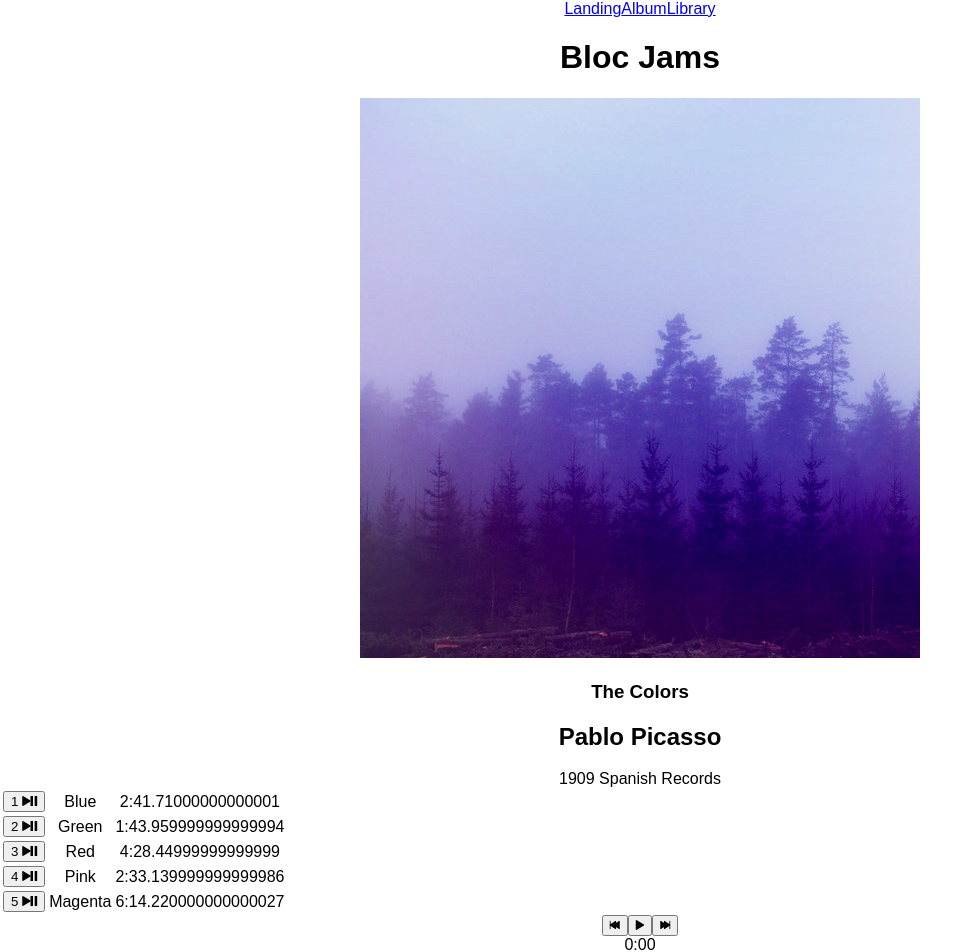
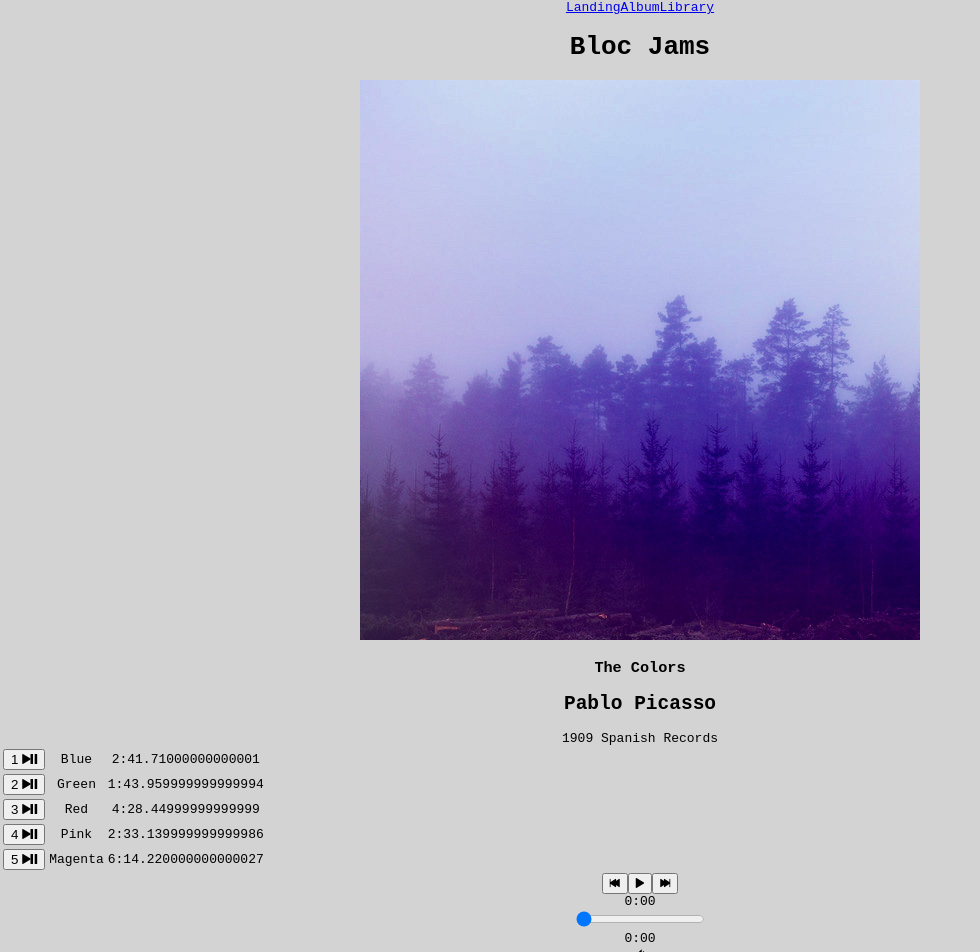
Before and after one commit to lukegits/Music-Streamer, a React (Create React App) app: page /album/the-colors in a window 1280 px wide. Shown: the top 952 px of the page, without its empty margins (0-980 px from the left). Built offline with nearby package versions, Linux system fonts and the light colour scheme.

Commit message:
new range assignment edits 322 458pm

```diff
--- a/src/App.css
+++ b/src/App.css
@@ -1,5 +1,12 @@
+.album-cover-art {
+    max-width:100%;
+    height:auto;
+}
+
 .App {
   text-align: center;
+  font-family: monospace;
+  background-color: lightgrey;
 }
 
 .App-logo {
@@ -22,6 +29,10 @@
   font-size: large;
 }
 
+.landing{
+  background-color: lightblue;
+}
+
 @keyframes App-logo-spin {
   from { transform: rotate(0deg); }
   to { transform: rotate(360deg); }
--- a/src/components/Album.js
+++ b/src/components/Album.js
@@ -13,8 +13,8 @@ class Album extends Component {
    this.state = {
       album: album,
       currentSong: album.songs[0],
-      currentTime: 0,
-      duration: album.songs[0].duration,
+      currentTime: this.formatTime(0),
+      duration: this.formatTime(album.songs[0].duration),
       isPlaying: false,
       currentVolume: 0.5,
 
@@ -101,6 +101,7 @@ class Album extends Component {
    render() {
      console.log(this.audioElement);
      return (
+
        <section className="album">
        <section id="album-info">
          <img id="album-cover-art" src={this.state.album.albumCover} alt="album-art"/>
@@ -136,7 +137,7 @@ class Album extends Component {
       isPlaying={this.state.isPlaying}
       currentSong={this.state.currentSong}
       currentTime={this.audioElement.currentTime}
-      duration={this.formatTime(this.audioElement.duration)}
+      duration={this.audioElement.duration}
       currentVolume={this.audioElement.currentVolume}
       handleSongClick={() => this.handleSongClick(this.state.currentSong)}
       handlePrevClick={() => this.handlePrevClick()}
--- a/src/components/Landing.js
+++ b/src/components/Landing.js
@@ -1,6 +1,7 @@
 import React from 'react';
 
 const Landing = () => (
+
   <section className="landing">
   <h1 className="hero-title">Turn the music up!</h1>
 
@@ -17,7 +18,7 @@ const Landing = () => (
      <h2 className="point-title">Mobile enabled</h2>
      <p className="point-description">Listen to your music on the go. This streaming service is available on all mobile platforms.</p>
    </div>
- </section>
+   </section>
   </section>
 );
 
--- a/src/components/PlayerBar.js
+++ b/src/components/PlayerBar.js
@@ -26,7 +26,7 @@ import React, { Component } from 'react';
             step="0.01"
             onChange={this.props.handleTimeChange}
           />
-          <div className="total-time">{this.props.duration || 0}</div>
+          <div className="total-time">{this.props.formatTime(this.props.duration || 0)}</div>
        </section>
        <section id="volume-control">
          <div className="icon ion-volume-low">{this.props.currentVolume}</div>
```
